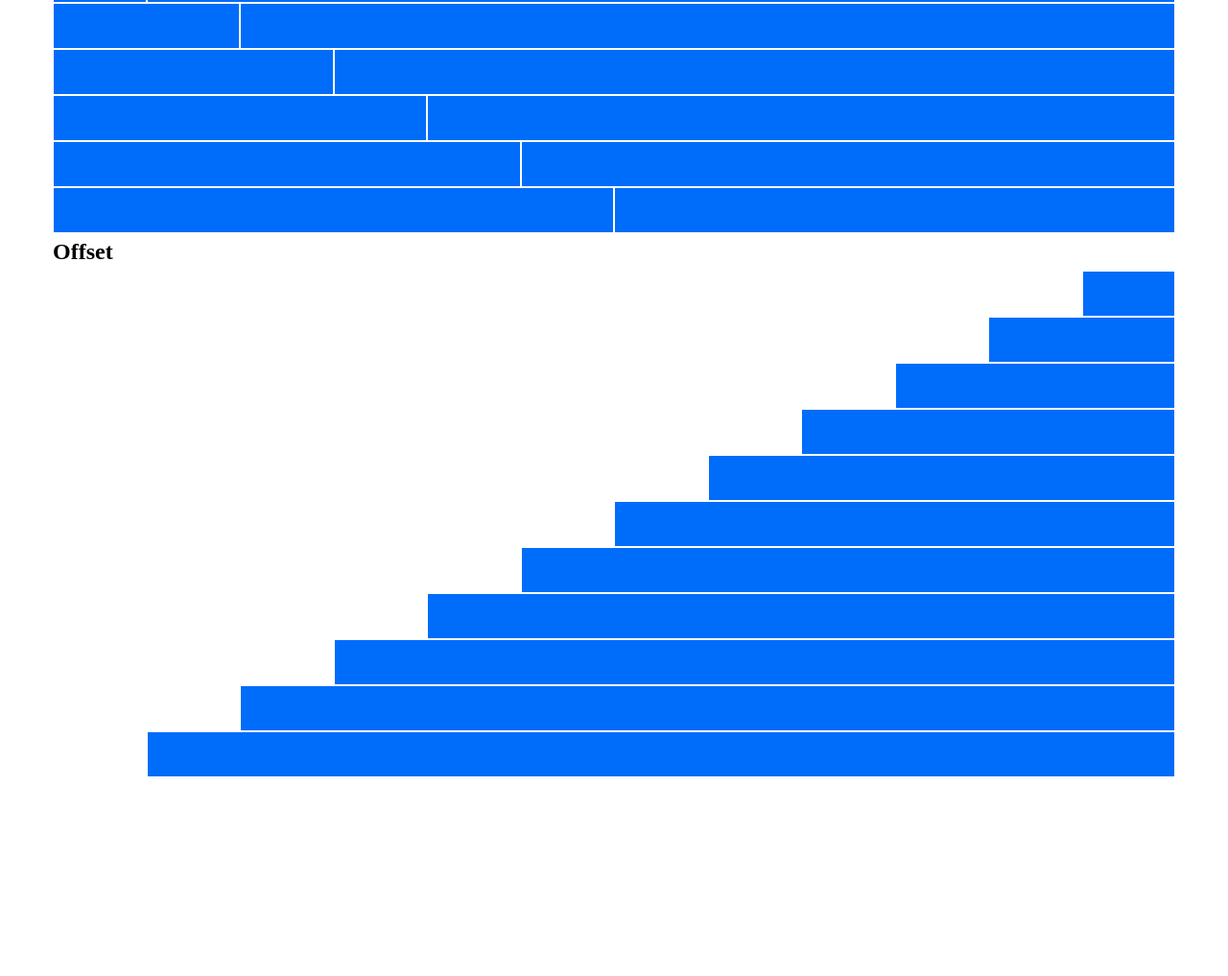
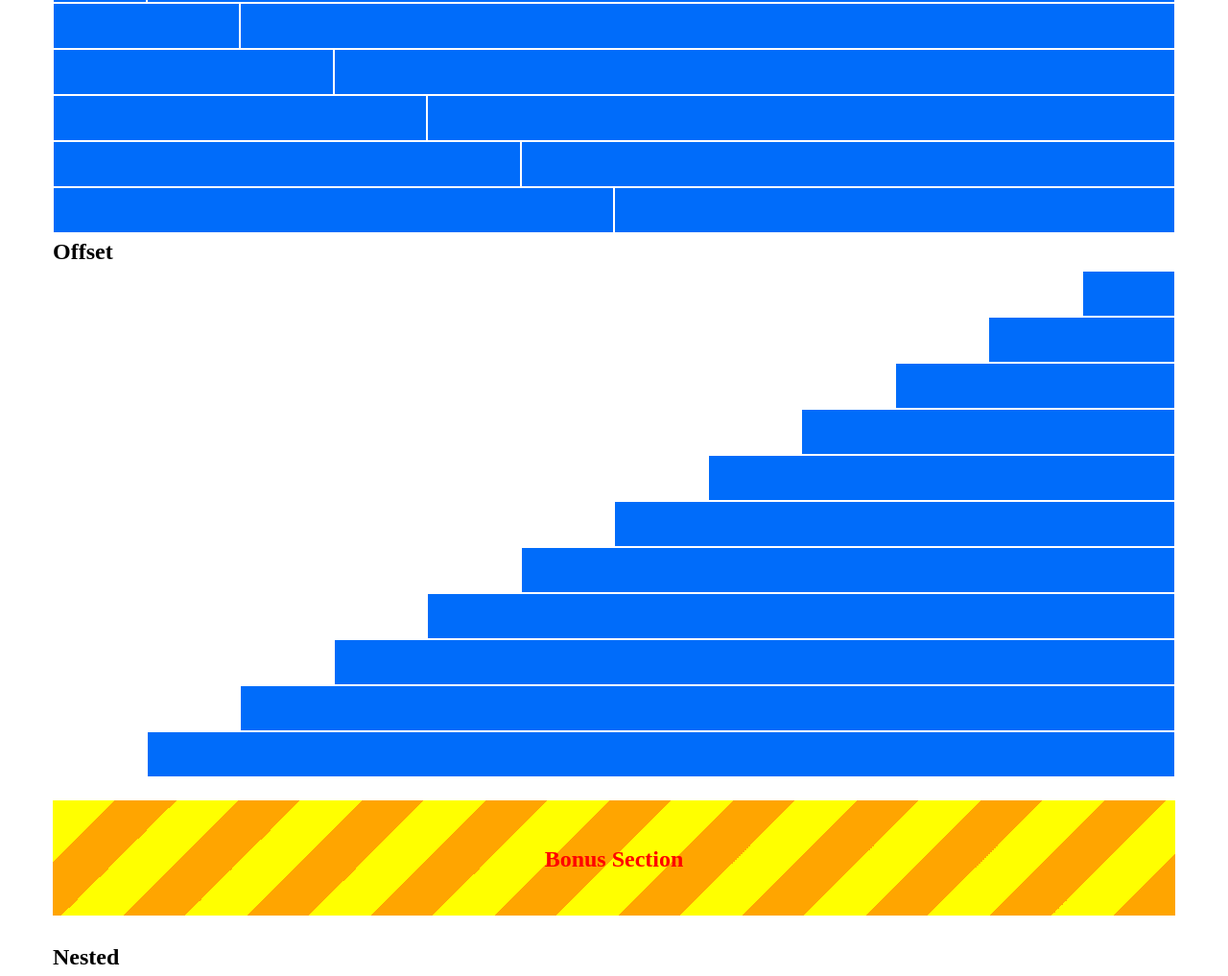
Before and after one commit to AndrewScacchi/html-css-12bool, a plain HTML site: page index.html in a window 1280 px wide. Shown: the part 509-1526 px from the top of the page at 96% size. Before the commit the page ends 1319 px from the top, so only its background shows below. Drawn offline with Linux system fonts and the light colour scheme.

Commit message:
Interactive Bonus Section Tag. such Coding much Hacker!

```diff
--- a/index.html
+++ b/index.html
@@ -130,6 +130,11 @@
             <div class="col-11 col-offset-1"></div>
         </div>
     </div>
+    <!-- BOnus Exercises -->
+    <div class="container">
+        <h2 class="col-12 centered">Bonus Section</h2>
+        <h2 class="col-12">Nested</h2>
+    </div>
 
 </body>
 </html>
--- a/style.css
+++ b/style.css
@@ -28,3 +28,16 @@ h2, h3 {
 .h3-empty {
     color: white;
 }
+.centered {
+    background-image: repeating-linear-gradient(135deg, yellow 0%, yellow 5%, orange 5%, orange 10%);
+    text-align: center;
+    color: red;
+    margin: 1em auto;
+    padding: 2em;
+    height: 5em;
+}
+.centered:hover {
+    background-image: repeating-linear-gradient(135deg, orange 0%, orange 5%, yellow 5%, yellow 10%);
+    color: orangered;
+    border: 5px dashed yellow;
+}
```
Lines whose indentation alone changed are shown as unchanged.
